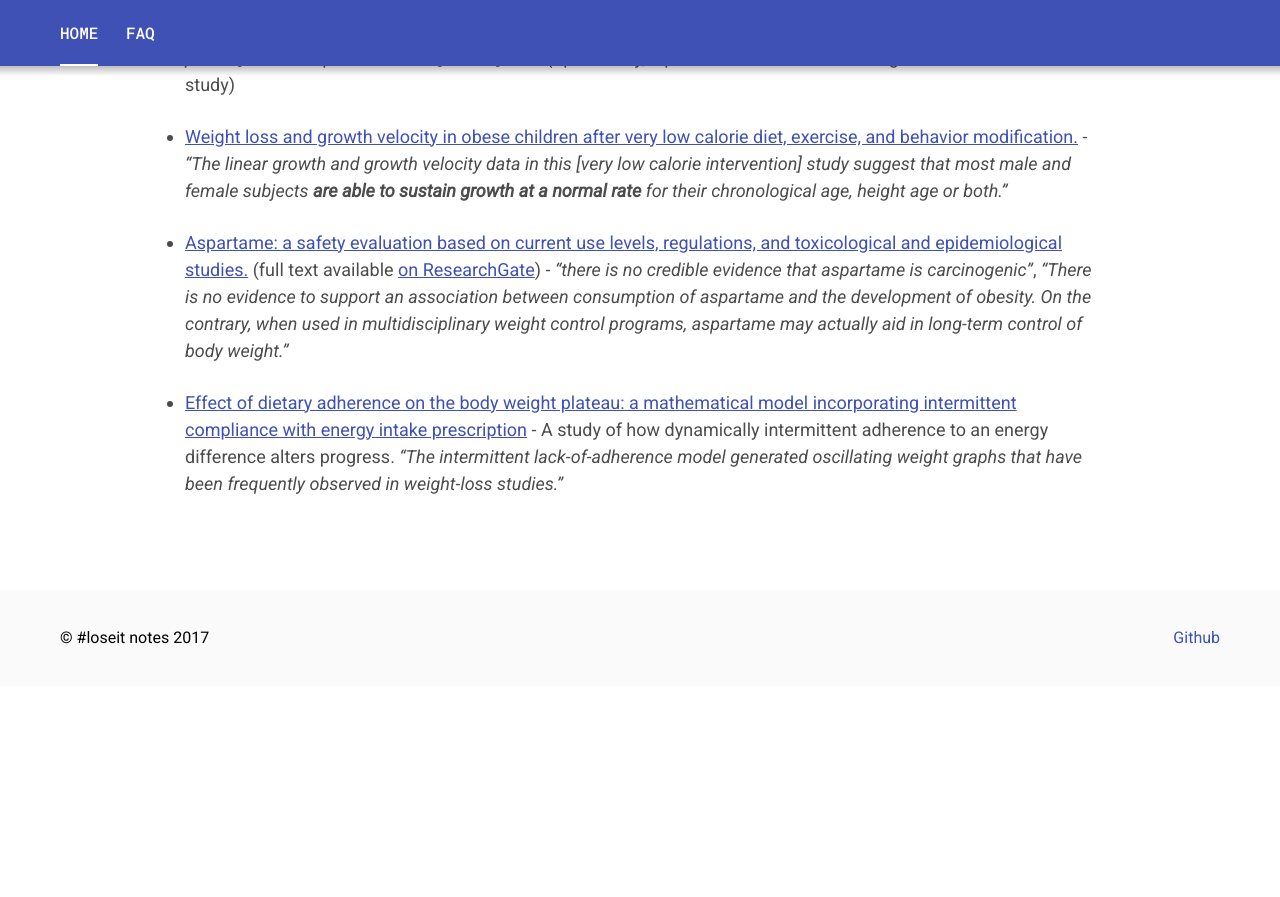
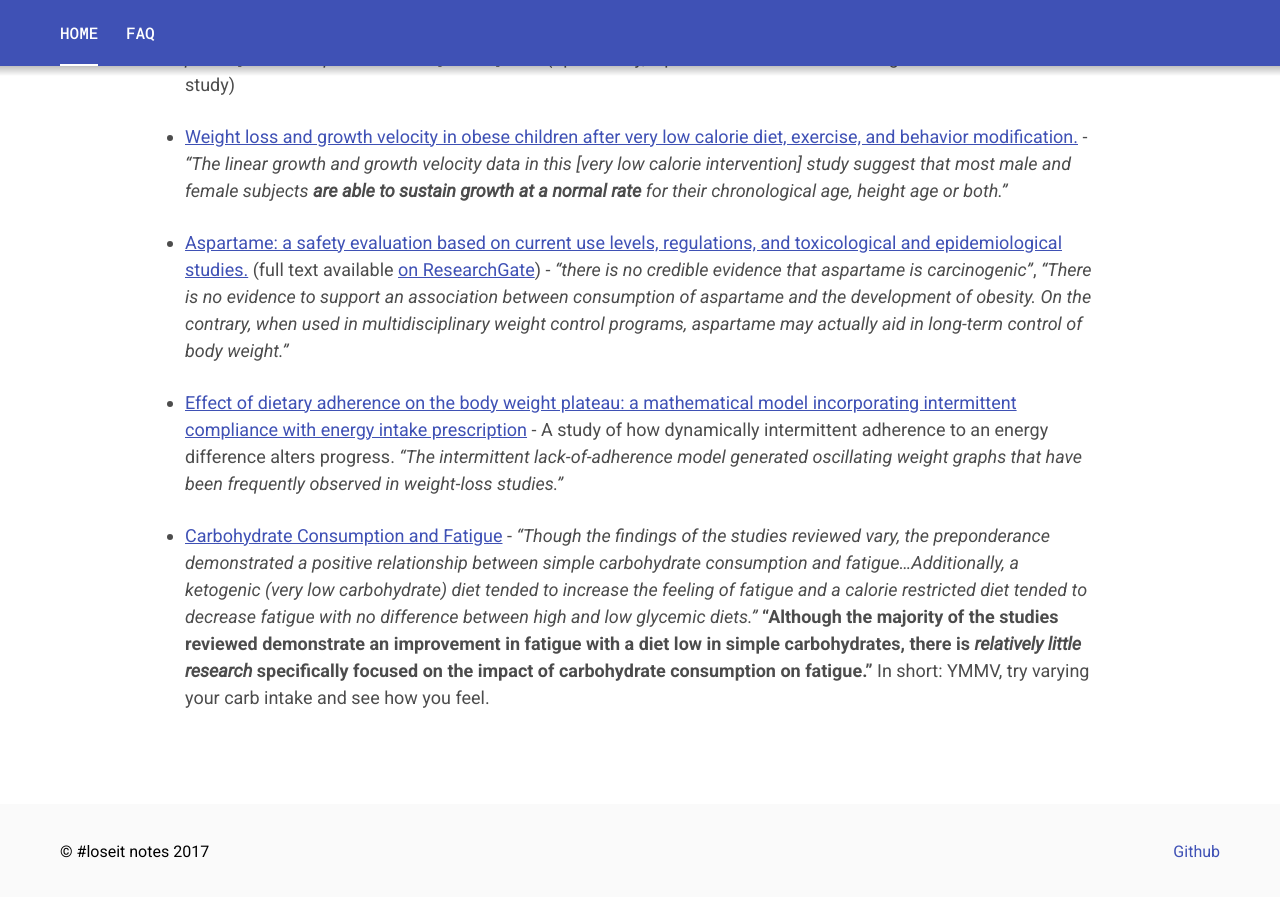
Before and after one commit to loseitIRC/loseitdocs, a Jekyll site: the page built from index.md, in a window 1280 px wide and 900 px high, scrolled down 3712 px. Shown: the top 897 px of the window. Built offline with Jekyll 4.4.1, drawn with Linux system fonts in a browser that asks for light colours; before the commit the page ends 4398 px from its top, so only the background shows below that.

Commit message:
Add carbohydrate/fatigue lit review, remarks

```diff
--- a/index.md
+++ b/index.md
@@ -84,3 +84,5 @@ Want to contribute?  [Fork this site on GitHub](https://github.com/loseitIRC/los
 * [Aspartame: a safety evaluation based on current use levels, regulations, and toxicological and epidemiological studies.](https://www.ncbi.nlm.nih.gov/pubmed/17828671) (full text available [on ResearchGate](https://www.researchgate.net/publication/6011307_Aspartame_A_Safety_Evaluation_Based_on_Current_Use_Levels_Regulations_and_Toxicological_and_Epidemiological_Studies)) - *"there is no credible evidence that aspartame is carcinogenic"*, *"There is no evidence to support an association between consumption of aspartame and the development of obesity. On the contrary, when used in multidisciplinary weight control programs, aspartame may actually aid in long-term control of body weight."*
 
 * [Effect of dietary adherence on the body weight plateau: a mathematical model incorporating intermittent compliance with energy intake prescription](https://www.ncbi.nlm.nih.gov/pmc/articles/PMC4135489/) - A study of how dynamically intermittent adherence to an energy difference alters progress. *"The intermittent lack-of-adherence model generated oscillating weight graphs that have been frequently observed in weight-loss studies."*
+
+* [Carbohydrate Consumption and Fatigue](http://digitalscholarship.unlv.edu/cgi/viewcontent.cgi?article=1011&context=njph) - *"Though the findings of the studies reviewed vary, the preponderance demonstrated a positive relationship between simple carbohydrate consumption and fatigue...Additionally, a ketogenic (very low carbohydrate) diet tended to increase the feeling of fatigue and a calorie restricted diet tended to decrease fatigue with no difference between high and low glycemic diets."*  **"Although the majority of the studies reviewed demonstrate an improvement in fatigue with a diet low in simple carbohydrates, there is *relatively little research* specifically focused on the impact of carbohydrate consumption on fatigue."** In short: YMMV, try varying your carb intake and see how you feel.
```
